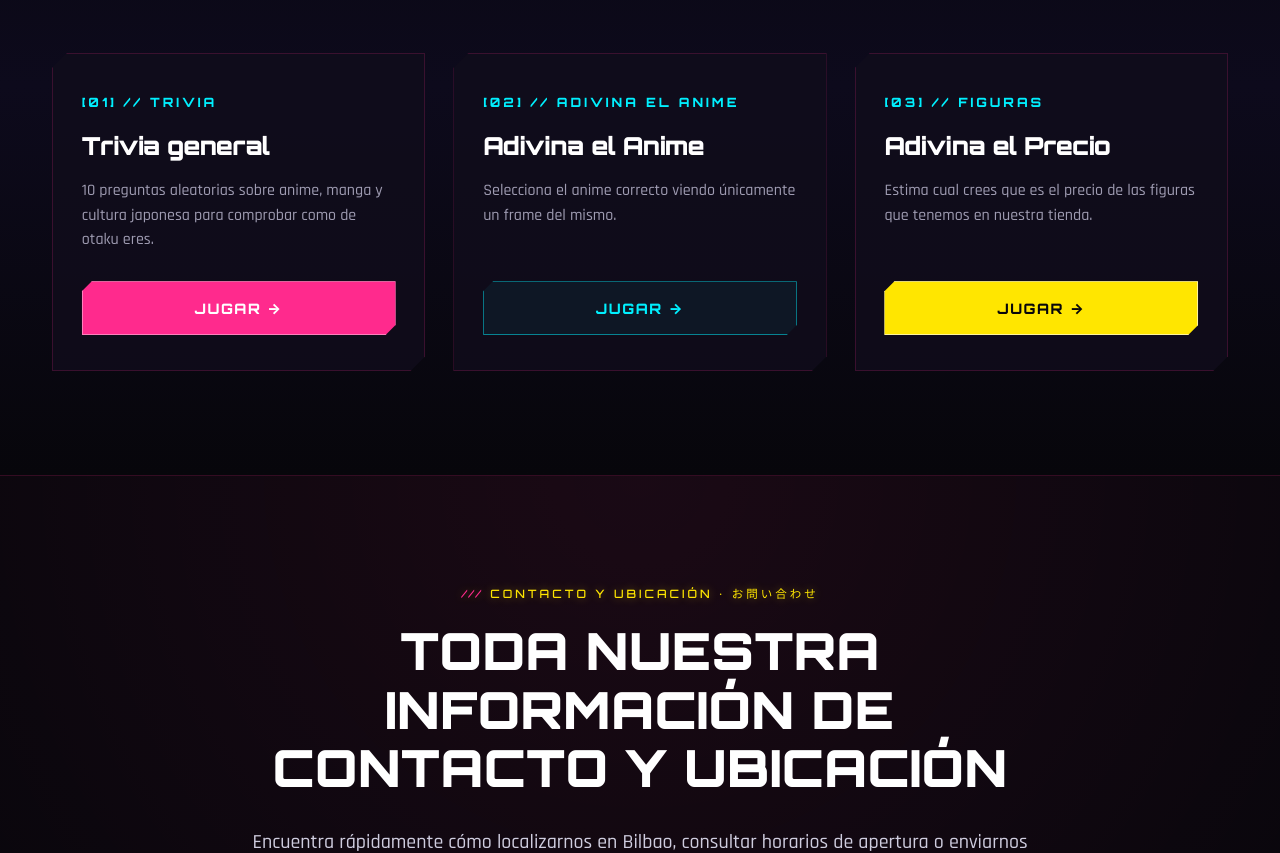
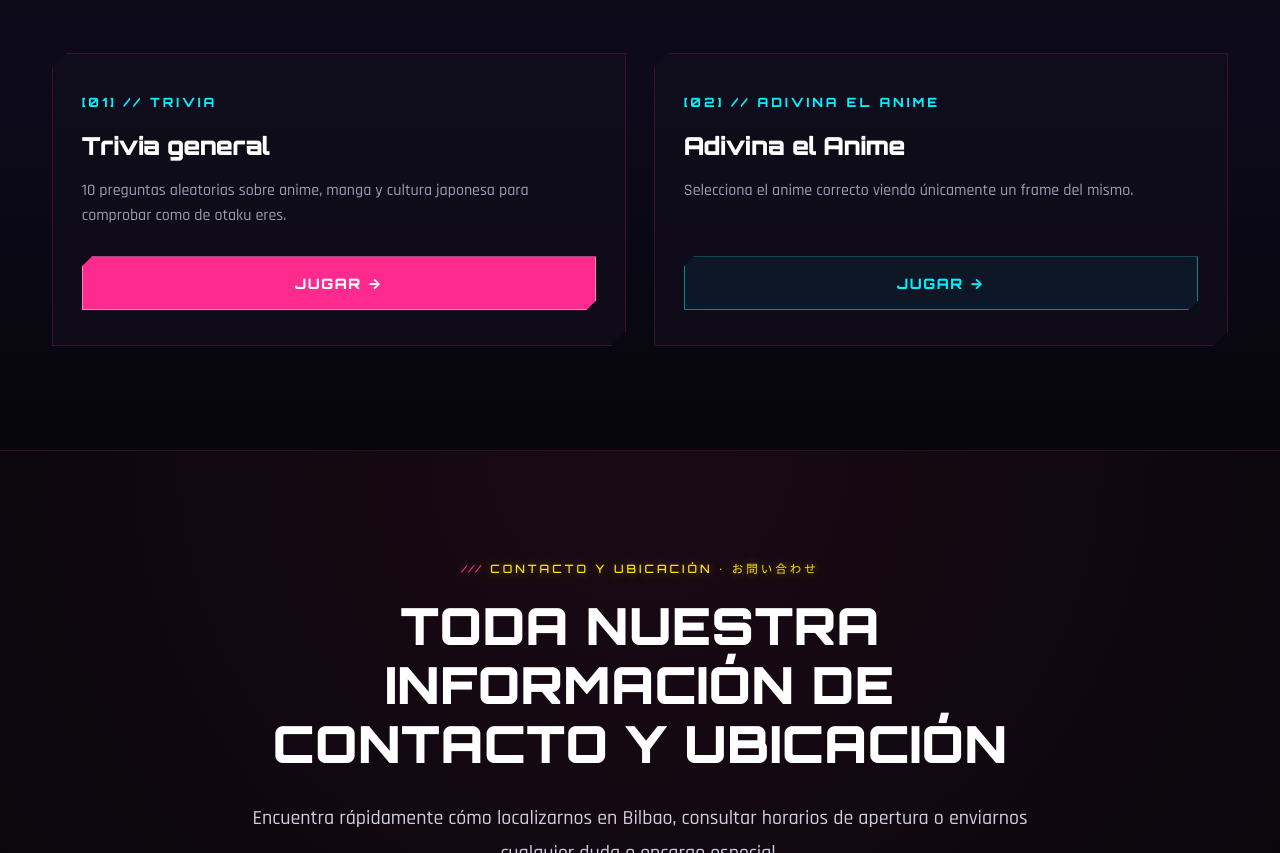
Before and after one commit to Gorkajangiz/AkibaWeb, a plain HTML site: page index.html in a window 1280 px wide. Shown: the part 4394-5247 px from the top of the page. Drawn offline with Linux system fonts and the light colour scheme.

Commit message:
actu de emergencia

```diff
--- a/index.html
+++ b/index.html
@@ -284,7 +284,7 @@
                     <a href="juegoFrame.html" class="btn btn--ghost game-card__btn">Jugar →</a>
                 </div>
 
-                <div class="game-card">
+                <!-- <div class="game-card">
                     <div>
                         <span class="game-card__num">[03] // Figuras</span>
                         <h3 class="game-card__title">Adivina el Precio</h3>
@@ -293,7 +293,7 @@
                         </p>
                     </div>
                     <a href="juegoPrecio.html" class="btn btn--yellow game-card__btn">Jugar →</a>
-                </div>
+                </div> -->
             </div>
         </div>
     </section>
--- a/styles.css
+++ b/styles.css
@@ -696,7 +696,7 @@ select {
 
 .games-grid {
   display: grid;
-  grid-template-columns: repeat(3, 1fr);
+  grid-template-columns: repeat(2, 1fr);
   gap: 1.75rem;
 }
 
```
Also changed, not shown: juegoPrecio.html (+2 -10 lines), juegos.html (+2 -2 lines).
